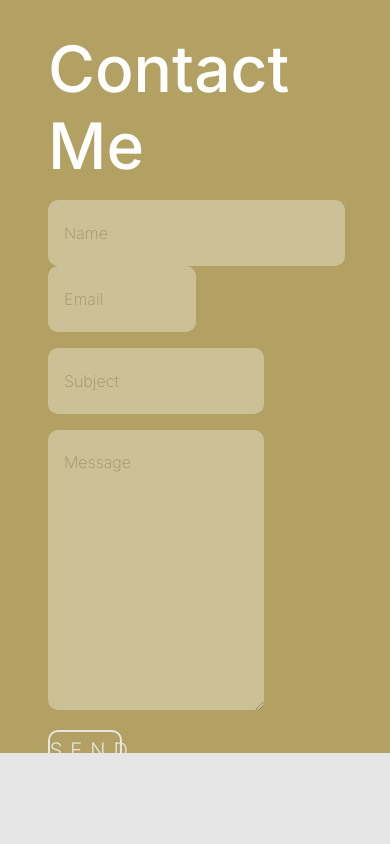
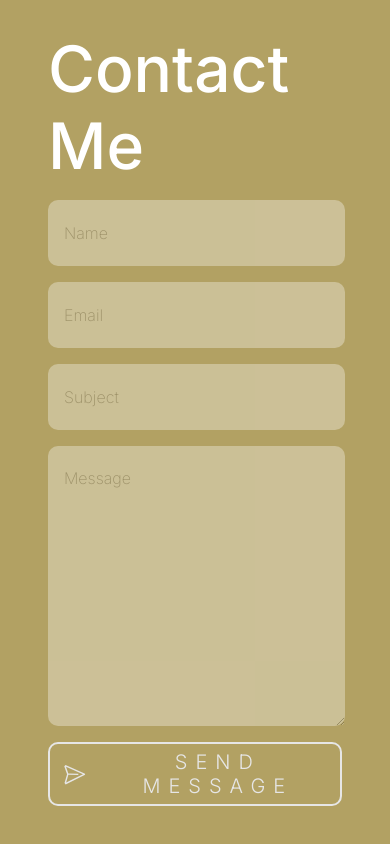
Before and after one commit to Justseanchristian/New-Portfolio, a plain HTML site: page index.html in a window 390 px wide. Shown: the part 5436-6280 px from the top of the page. Before the commit the page ends 6189 px from the top, so only its background shows below. Drawn offline with nearby package versions, Linux system fonts and the light colour scheme.

Commit message:
Fixed a mobile navigation bug and finished responsiveness for iPhone 12 Pro

```diff
--- a/css/responsive.css
+++ b/css/responsive.css
@@ -301,12 +301,26 @@
 
     .contact-me {
         width: calc(100vw - 6rem);
+        height: min-content;
         margin: 0;
     }
 
-    .contact-name {
+    .contact-name,
+    .contact-email,
+    .contact-subject,
+    .contact-message {
         width: 95%;
         display: block;
     }
 
+    .contact-email {
+        margin: 1rem 0 1rem 0;
+    }
+
+    .send {
+        width: 100%;
+    }
+
+
+
 }
--- a/js/index.js
+++ b/js/index.js
@@ -64,6 +64,15 @@ const hamburger = document.querySelector('.mobile-nav-menu-span');
 const navigation = document.querySelector('.nav-container');
 const navItem = document.querySelectorAll('.nav-item');
 
+for (let i = 0; i < navItem.length; i++) {
+    navItem[i].addEventListener('click', () => {
+        if ( hamburger.classList.contains('active') && navigation.classList.contains('active') ) {
+            hamburger.classList.toggle('active');
+            navigation.classList.toggle('active');
+        }
+    });
+}
+
 hamburger.addEventListener('click', () => {
     hamburger.classList.toggle('active');
     navigation.classList.toggle('active');
```
